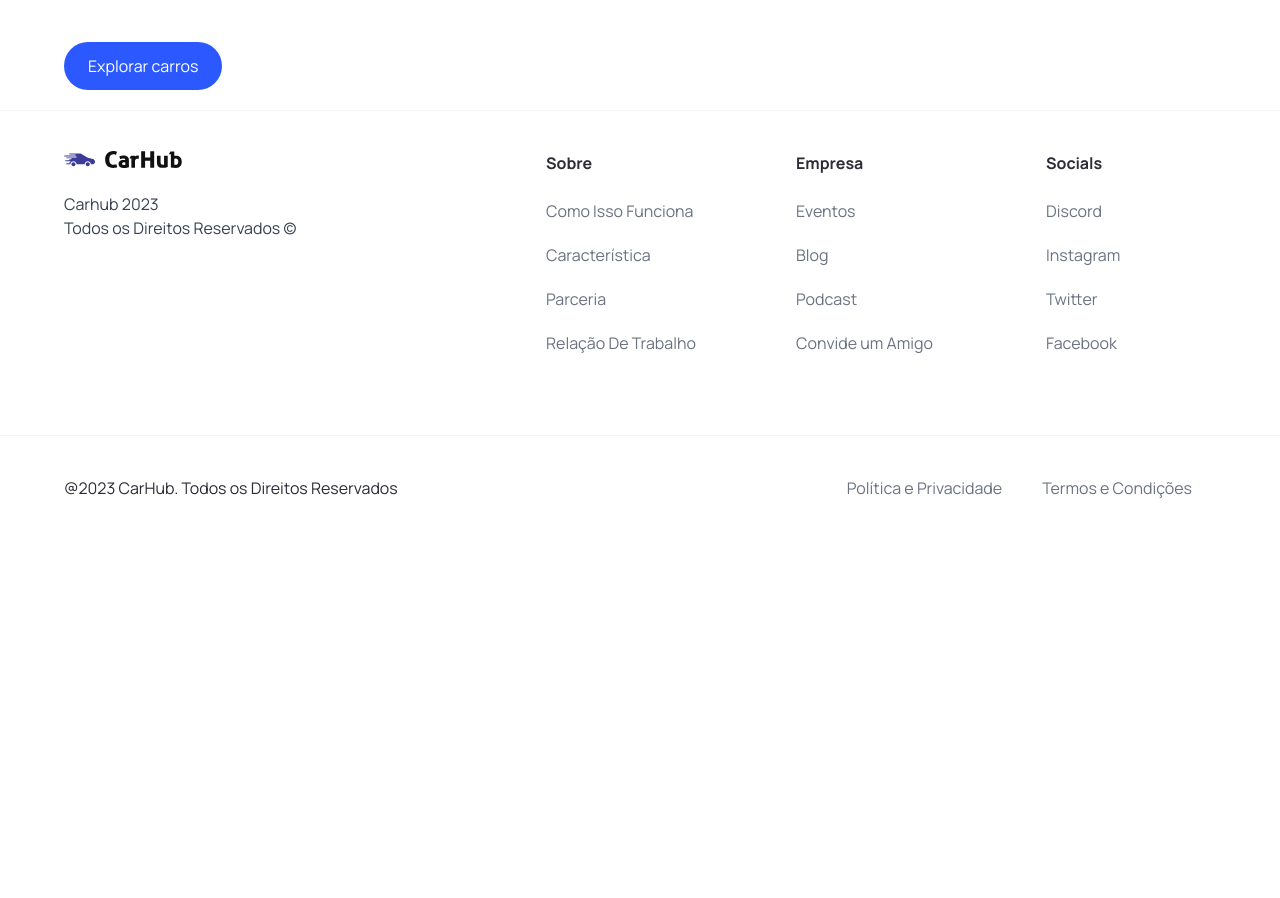
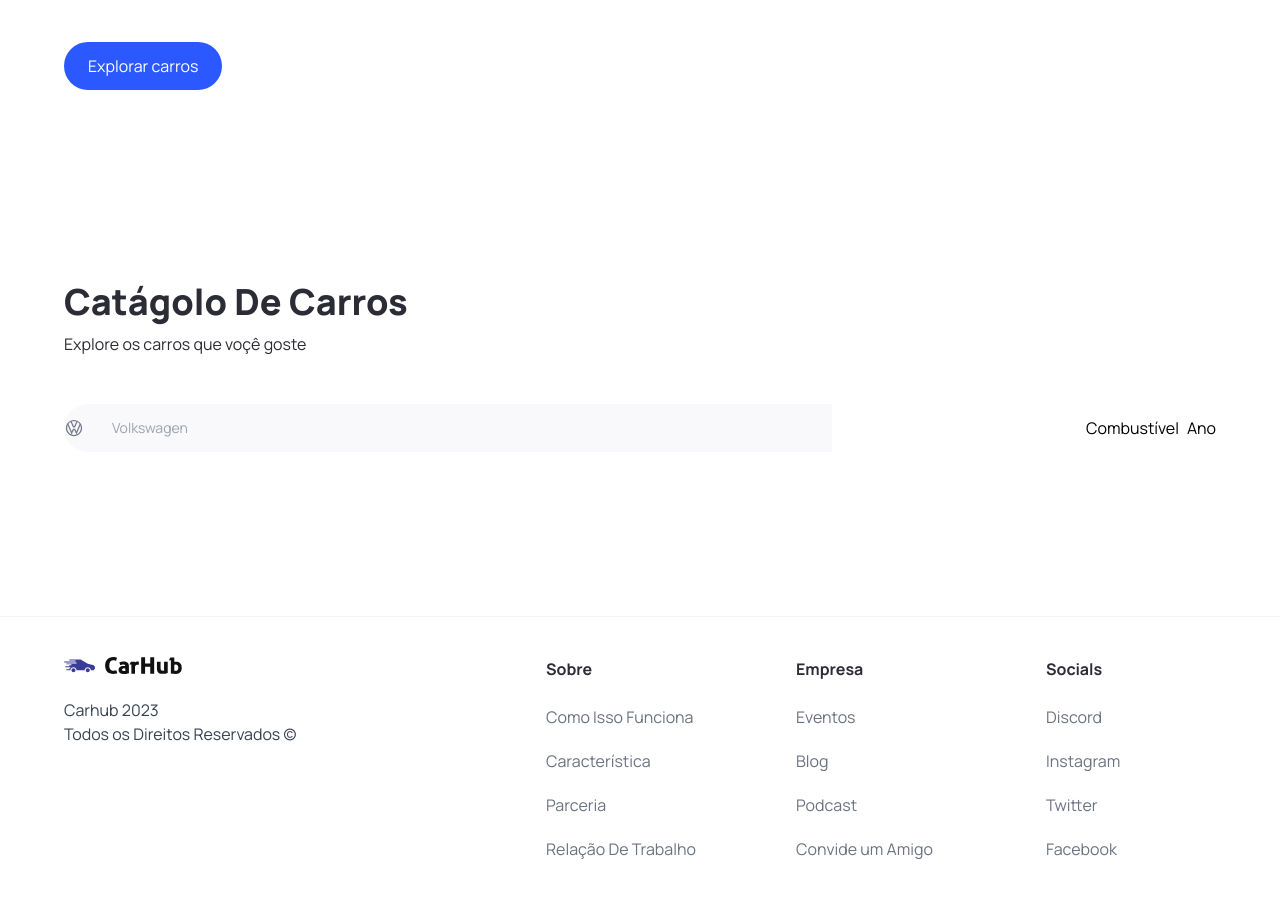
Before and after one commit to GabrielBarbosa07/Monstruario_De_Carros, a Next.js app: page / in a window 1280 px wide. Shown: the part 860-1758 px from the top of the page. Before the commit the page ends 1400 px from the top, so only its background shows below. Built offline with nearby package versions, Linux system fonts and the light colour scheme.

Commit message:
feat: SearchManufacturer component created using headless/react

```diff
--- a/app/page.tsx
+++ b/app/page.tsx
@@ -1,11 +1,25 @@
-import { Hero } from "../components";
-
-
+import { Hero, SearchBar, CustomFilter } from "../components";
 
 export default function Home() {
   return (
     <main className="overflow-hidden">
-      <Hero/>
+      <Hero />
+
+      <div className="mt-12 py-36 sm:px-16 px-6 max-width" id="discover">
+        <div className="home__text-container">
+          <h1 className="text-4xl font-extrabold">Catágolo De Carros</h1>
+          <p>Explore os carros que voçê goste</p>
+        </div>
+
+        <div className="home__filters">
+          <SearchBar />
+
+          <div className="home__filter-container">
+            <CustomFilter title="Combustível" />
+            <CustomFilter title="Ano" />
+          </div>
+        </div>
+      </div>
     </main>
-  )
+  );
 }
--- a/components/CustomButton.tsx
+++ b/components/CustomButton.tsx
@@ -1,6 +1,5 @@
 "use client";
 
-import Image from "next/image";
 import { CustomButtonProps } from "../types";
 
 const CustomButton = ({
--- /dev/null
+++ b/components/CustomFilter.tsx
@@ -0,0 +1,9 @@
+import React from 'react'
+
+const CustomFilter = ({title}: {title: string}) => {
+  return (
+    <div>{title}</div>
+  )
+}
+
+export default CustomFilter
--- /dev/null
+++ b/components/SearchBar.tsx
@@ -0,0 +1,22 @@
+"use client";
+
+import { useState } from "react";
+import { SearchManufacturer } from ".";
+
+const SearchBar = () => {
+  const [manufacturer, setManufacturer] = useState("");
+  const handleSearch = () => {};
+
+  return (
+    <form className="searchbar" onClick={handleSearch}>
+      <div className="searchbar__item">
+        <SearchManufacturer
+          manufacturer={manufacturer}
+          setManufacturer={setManufacturer}
+        />
+      </div>
+    </form>
+  );
+};
+
+export default SearchBar;
--- /dev/null
+++ b/components/SearchManufacturer.tsx
@@ -0,0 +1,91 @@
+/* eslint-disable react/no-unescaped-entities */
+"use client";
+
+import { Combobox, Transition } from "@headlessui/react";
+import { useState, Fragment } from "react";
+import Image from "next/image";
+import { manufacturers } from "../constants";
+
+import { SearchManufacturerProps } from "../types";
+
+const SearchManufacturer = ({
+  manufacturer,
+  setManufacturer,
+}: SearchManufacturerProps) => {
+  const [query, setQuery] = useState("");
+
+  const filteredManufacturers =
+    query === ""
+      ? manufacturers
+      : manufacturers.filter((item) =>
+          item
+            .toLowerCase()
+            .replace(/\s+/g, "")
+            .includes(query.toLowerCase().replace(/\s+/g, ""))
+        );
+
+  return (
+    <div className="search-manufacturer">
+      <Combobox value={manufacturer} onChange={setManufacturer}>
+        <div className="relative w-full">
+          <Combobox.Button className="absolute top-[14px]">
+            <Image src="/car-logo.svg" width={20} height={20} alt="Car Logo" />
+          </Combobox.Button>
+
+        {/*Campo de input para pesquisar */}
+          <Combobox.Input
+            className="search-manufacturer__input"
+            placeholder="Volkswagen"
+            displayValue={(manufacturer: string) => manufacturer}
+            onChange={({ target }) => setQuery(target.value)}
+          />
+
+            {/*Transição para mostrar as opções do manufacturers*/}
+          <Transition
+            as={Fragment}
+            leave="transition ease-in duration-100"
+            leaveFrom="opacity-100"
+            leaveTo="opacity-0"
+            afterLeave={() => setQuery("")}
+          >
+            <Combobox.Options>
+              {filteredManufacturers.map((item) => (
+                <Combobox.Option
+                  key={item}
+                  className={({ active }) =>
+                    `relative search-manufacturer__option ${
+                      active ? "bg-primary-blue text-white" : "text-gray-900"
+                    }`
+                  }
+                  value={item}
+                >
+                  {({ selected, active }) => (
+                    <>
+                      <span
+                        className={`block truncate ${
+                          selected ? "font-medium" : "font-normal"
+                        }`}
+                      >
+                        {item}
+                      </span>
+
+                      {selected ? (
+                        <span
+                          className={`absolute inset-y-0 left-0 flex items-center pl-3 ${
+                            active ? "text-white" : "text-pribg-primary-purple"
+                          }`}
+                        ></span>
+                      ) : null}
+                    </>
+                  )}
+                </Combobox.Option>
+              ))}
+            </Combobox.Options>
+          </Transition>
+        </div>
+      </Combobox>
+    </div>
+  );
+};
+
+export default SearchManufacturer;
--- a/package.json
+++ b/package.json
@@ -9,6 +9,7 @@
     "lint": "next lint"
   },
   "dependencies": {
+    "@headlessui/react": "^1.7.17",
     "@types/node": "20.5.0",
     "@types/react": "18.2.20",
     "@types/react-dom": "18.2.7",
--- a/types/index.ts
+++ b/types/index.ts
@@ -7,3 +7,8 @@ export interface CustomButtonProps {
     handleClick: MouseEventHandler<HTMLButtonElement>;
     btnType: "button" | "submit"
 }
+
+export interface SearchManufacturerProps {
+    manufacturer: string
+    setManufacturer: (manufacturer: string) => void;
+}
```
Also changed, not shown: components/index.ts (+7 -1 lines), 1 other file (tests, documents, lock files or other folders).
